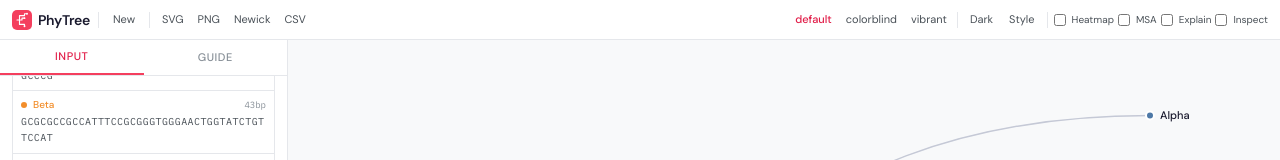
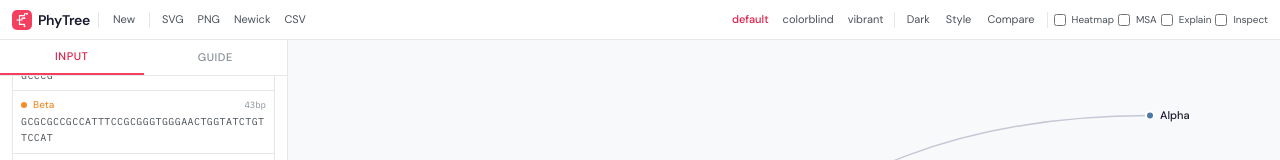
Before and after one commit to Llenoxinn/PHY-TREE---Phylogenetic-Tree-Builder, a React (Vite) app: page / in a window 1280 px wide. Both pictures are taken after typing "Sample" into the empty fields and a click on the button "+ Generate random sequences". Shown: the top 160 px of the page. Built offline with nearby package versions, Linux system fonts and the light colour scheme.

Commit message:
Phase 2: side-by-side comparison, node tooltips, matrix animation

```diff
--- a/src/App.tsx
+++ b/src/App.tsx
@@ -5,6 +5,7 @@ import { MethodSelector } from './components/controls/MethodSelector'
 import { ScoringSelector } from './components/controls/ScoringSelector'
 import { LayoutToggle } from './components/controls/LayoutToggle'
 import { StepReplayControls } from './components/controls/StepReplayControls'
+import { ComparisonView } from './components/visualization/ComparisonView'
 import { TreeCanvas } from './components/visualization/TreeCanvas'
 import { DistanceMatrixHeatmap } from './components/visualization/DistanceMatrixHeatmap'
 import { NodeInspectionPanel } from './components/visualization/NodeInspectionPanel'
@@ -42,7 +43,7 @@ export default function App() {
   const distanceMatrix = useAlignmentStore(s => s.distanceMatrix)
   const isComputing = useAlignmentStore(s => s.isComputing)
   const theme = useUIStore(s => s.theme)
-  const { showHeatmap, showExplainer, showNodePanel, showMSA } = useUIStore()
+  const { showHeatmap, showExplainer, showNodePanel, showMSA, comparisonMode } = useUIStore()
   const [activeTab, setActiveTab] = useState<'input' | 'howto'>('input')
   const [sidebarOpen, setSidebarOpen] = useState(true)
   const [rightPanelOpen, setRightPanelOpen] = useState(true)
@@ -150,7 +151,7 @@ export default function App() {
         <main className="flex-1 flex flex-col overflow-hidden relative bg-surface-alt min-w-0">
           <WelcomeHero />
 
-          {hasData && (
+          {hasData && !comparisonMode && (
             <div className="flex-1 relative" id="tree-svg-container">
               {isComputing && (
                 <div className="absolute inset-0 z-10 flex items-center justify-center bg-surface/80">
@@ -163,6 +164,7 @@ export default function App() {
               <TreeCanvas />
             </div>
           )}
+          {hasData && comparisonMode && <ComparisonView />}
 
           {hasData && (
             <div className="border-t border-border px-3 py-2 bg-surface flex-shrink-0">
--- a/src/components/layout/Header.tsx
+++ b/src/components/layout/Header.tsx
@@ -15,7 +15,7 @@ interface HeaderProps {
 }
 
 export function Header({ onToggleSidebar, onToggleRightPanel, onTogglePanel, hasData }: HeaderProps) {
-  const { palette, setPalette, theme, setTheme, toggleHeatmap, toggleExplainer, toggleNodePanel, showHeatmap, showExplainer, showNodePanel, showTreeSettings, toggleTreeSettings, showMSA, toggleMSA } = useUIStore()
+  const { palette, setPalette, theme, setTheme, toggleHeatmap, toggleExplainer, toggleNodePanel, showHeatmap, showExplainer, showNodePanel, showTreeSettings, toggleTreeSettings, showMSA, toggleMSA, comparisonMode, toggleComparison } = useUIStore()
   const { exportSVG, exportPNG } = useExport()
   const { fullTree } = useTreeStore()
   const { distanceMatrix } = useAlignmentStore()
@@ -132,6 +132,15 @@ export function Header({ onToggleSidebar, onToggleRightPanel, onTogglePanel, has
           </button>
         )}
 
+        {hasData && (
+          <button
+            onClick={toggleComparison}
+            className={`px-1.5 py-0.5 transition-colors ${comparisonMode ? 'text-blush-600 dark:text-blush-400 font-medium bg-blush-50 dark:bg-blush-900/20' : 'text-text-secondary hover:text-text-primary hover:bg-surface-hover'}`}
+          >
+            Compare
+          </button>
+        )}
+
         <div className="h-4 w-px bg-border mx-0.5" />
 
         {/* Panel toggles */}
--- /dev/null
+++ b/src/components/visualization/ComparisonView.tsx
@@ -0,0 +1,24 @@
+import { useTreeStore } from '../../store/tree-store'
+import { TreeCanvas } from './TreeCanvas'
+
+export function ComparisonView() {
+  const { upgmaSteps, njSteps } = useTreeStore()
+  const hasBoth = upgmaSteps.length > 0 && njSteps.length > 0
+
+  if (!hasBoth) return null
+
+  return (
+    <div className="flex-1 flex divide-x divide-border overflow-hidden">
+      <div className="flex-1 flex flex-col min-w-0 relative">
+        <div className="flex-1 relative" id="tree-svg-container-upgma">
+          <TreeCanvas stepsOverride={upgmaSteps} methodLabel="UPGMA" />
+        </div>
+      </div>
+      <div className="flex-1 flex flex-col min-w-0 relative">
+        <div className="flex-1 relative" id="tree-svg-container-nj">
+          <TreeCanvas stepsOverride={njSteps} methodLabel="Neighbor-Joining" />
+        </div>
+      </div>
+    </div>
+  )
+}
--- a/src/components/visualization/DistanceMatrixHeatmap.tsx
+++ b/src/components/visualization/DistanceMatrixHeatmap.tsx
@@ -57,6 +57,7 @@ export function DistanceMatrixHeatmap() {
                       style={{
                         backgroundColor: cellColor,
                         color: textColor,
+                        transition: 'background-color 0.3s ease, color 0.3s ease',
                       }}
                       onClick={isClickable ? () => setSelectedPair({ i: Math.min(i, j), j: Math.max(i, j) }) : undefined}
                       title={isClickable ? `Click to view alignment` : undefined}
--- a/src/components/visualization/TreeCanvas.tsx
+++ b/src/components/visualization/TreeCanvas.tsx
@@ -4,15 +4,21 @@ import { useTreeStore } from '../../store/tree-store'
 import { useSequenceStore } from '../../store/sequence-store'
 import { useUIStore } from '../../store/ui-store'
 import { getLeafColor, type PaletteName } from '../../lib/utils/colors'
-import type { TreeNode } from '../../types'
+import type { TreeNode, MergeStep } from '../../types'
 
-export function TreeCanvas() {
+interface TreeCanvasProps {
+  stepsOverride?: MergeStep[]
+  methodLabel?: string
+}
+
+export function TreeCanvas({ stepsOverride, methodLabel }: TreeCanvasProps) {
   const svgRef = useRef<SVGSVGElement>(null)
   const containerRef = useRef<HTMLDivElement>(null)
-  const { steps, currentStep, layoutType, selectNode } = useTreeStore()
+  const { steps: storeSteps, currentStep, layoutType, selectNode } = useTreeStore()
   const { setHovered, hoveredIndex } = useSequenceStore()
   const { palette, theme, treeSettings } = useUIStore()
 
+  const steps = stepsOverride ?? storeSteps
   const treeData = steps[currentStep]?.treeState ?? null
 
   const draw = useCallback(() => {
@@ -69,7 +75,12 @@ export function TreeCanvas() {
   }, [draw])
 
   return (
-    <div ref={containerRef} className="w-full h-full min-h-[300px]">
+    <div ref={containerRef} className="w-full h-full min-h-[300px] relative">
+      {methodLabel && (
+        <div className="absolute top-2 left-2 z-10 px-2 py-0.5 bg-surface/90 border border-border text-[10px] font-semibold uppercase tracking-wider text-text-secondary">
+          {methodLabel}
+        </div>
+      )}
       <svg ref={svgRef} className="w-full h-full" />
     </div>
   )
@@ -237,13 +248,21 @@ function drawRectangular(
 
   // Internal nodes
   const internalSize = Math.max(2, treeSettings.nodeSize - 2)
-  node.filter((d: any) => !!d.children).append('circle')
+  const internalNodes = node.filter((d: any) => !!d.children)
+  internalNodes.append('circle')
     .attr('r', internalSize)
     .attr('fill', linkColorHover)
     .attr('stroke', nodeStroke)
     .attr('stroke-width', 1.5)
     .style('cursor', 'pointer')
     .on('click', (_event: any, d: any) => selectNode(d.data))
+  internalNodes.append('title')
+    .text((d: any) => {
+      const data = d.data as any
+      const step = data.mergeStep !== undefined ? `Step #${data.mergeStep}` : ''
+      const dist = data.mergeDistance !== undefined ? `distance: ${data.mergeDistance.toFixed(4)}` : ''
+      return [step, dist].filter(Boolean).join(' \u2014 ')
+    })
 
   // Distance labels
   if (treeSettings.showDistances) {
@@ -392,7 +411,7 @@ function drawCircular(
 
   // Internal nodes
   const internalSize = Math.max(1.5, treeSettings.nodeSize - 2)
-  g.selectAll('.internal-dot')
+  const internalDots = g.selectAll('.internal-dot')
     .data(root.descendants().filter(d => !!d.children))
     .join('circle')
     .attr('cx', (d: any) => (d.y as number) * Math.cos((d.x as number) - Math.PI / 2))
@@ -403,6 +422,13 @@ function drawCircular(
     .attr('stroke-width', 1.5)
     .style('cursor', 'pointer')
     .on('click', (_event: any, d: any) => selectNode(d.data))
+  internalDots.append('title')
+    .text((d: any) => {
+      const data = d.data as any
+      const step = data.mergeStep !== undefined ? `Step #${data.mergeStep}` : ''
+      const dist = data.mergeDistance !== undefined ? `distance: ${data.mergeDistance.toFixed(4)}` : ''
+      return [step, dist].filter(Boolean).join(' \u2014 ')
+    })
 
   // Guide circle
   if (treeSettings.showGuideCircle) {
--- a/src/store/tree-store.ts
+++ b/src/store/tree-store.ts
@@ -12,6 +12,10 @@ interface TreeStore {
   selectedNode: TreeNode | null
   method: TreeMethod
   layoutType: LayoutType
+  upgmaSteps: MergeStep[]
+  njSteps: MergeStep[]
+  upgmaTree: TreeNode | null
+  njTree: TreeNode | null
   setMethod: (m: TreeMethod) => void
   setLayoutType: (t: LayoutType) => void
   buildTree: (labels: string[], distanceMatrix: number[][]) => void
@@ -34,18 +38,28 @@ export const useTreeStore = create<TreeStore>((set, get) => ({
   selectedNode: null,
   method: 'upgma',
   layoutType: 'rectangular',
+  upgmaSteps: [],
+  njSteps: [],
+  upgmaTree: null,
+  njTree: null,
   setMethod: (m: TreeMethod) => set({ method: m }),
   setLayoutType: (t: LayoutType) => set({ layoutType: t }),
   buildTree: (labels: string[], distanceMatrix: number[][]) => {
     const { method } = get()
-    const steps = method === 'upgma'
-      ? computeUPGMA(labels, distanceMatrix)
-      : computeNeighborJoining(labels, distanceMatrix)
-    const lastStep = steps[steps.length - 1]
+    const upgmaSteps = computeUPGMA(labels, distanceMatrix)
+    const njSteps = computeNeighborJoining(labels, distanceMatrix)
+    const upgmaTree = upgmaSteps[upgmaSteps.length - 1]?.treeState ?? null
+    const njTree = njSteps[njSteps.length - 1]?.treeState ?? null
+    const activeSteps = method === 'upgma' ? upgmaSteps : njSteps
+    const activeTree = method === 'upgma' ? upgmaTree : njTree
     set({
-      steps,
+      upgmaSteps,
+      njSteps,
+      upgmaTree,
+      njTree,
+      steps: activeSteps,
+      fullTree: activeTree,
       currentStep: 0,
-      fullTree: lastStep?.treeState ?? null,
       isPlaying: false,
       selectedNode: null,
     })
@@ -66,6 +80,9 @@ export const useTreeStore = create<TreeStore>((set, get) => ({
     if (currentStep > 0) set({ currentStep: currentStep - 1 })
   },
   selectNode: (n: TreeNode | null) => set({ selectedNode: n }),
-  reset: () => set({ steps: [], currentStep: 0, fullTree: null, isPlaying: false, selectedNode: null }),
+  reset: () => set({
+    steps: [], currentStep: 0, fullTree: null, isPlaying: false,
+    selectedNode: null, upgmaSteps: [], njSteps: [], upgmaTree: null, njTree: null,
+  }),
   setPlaySpeed: (s: number) => set({ playSpeed: s }),
 }))
--- a/src/store/ui-store.ts
+++ b/src/store/ui-store.ts
@@ -22,6 +22,7 @@ interface UIStore {
   showNodePanel: boolean
   showTreeSettings: boolean
   showMSA: boolean
+  comparisonMode: boolean
   palette: PaletteName
   theme: 'light' | 'dark'
   treeSettings: TreeSettings
@@ -30,6 +31,7 @@ interface UIStore {
   toggleNodePanel: () => void
   toggleTreeSettings: () => void
   toggleMSA: () => void
+  toggleComparison: () => void
   setPalette: (p: PaletteName) => void
   setTheme: (t: 'light' | 'dark') => void
   setTreeSettings: (s: Partial<TreeSettings>) => void
@@ -54,6 +56,7 @@ export const useUIStore = create<UIStore>((set) => ({
   showNodePanel: false,
   showTreeSettings: false,
   showMSA: false,
+  comparisonMode: false,
   palette: 'default',
   theme: 'light',
   treeSettings: DEFAULT_TREE_SETTINGS,
@@ -62,6 +65,7 @@ export const useUIStore = create<UIStore>((set) => ({
   toggleNodePanel: () => set(s => ({ showNodePanel: !s.showNodePanel })),
   toggleTreeSettings: () => set(s => ({ showTreeSettings: !s.showTreeSettings })),
   toggleMSA: () => set(s => ({ showMSA: !s.showMSA })),
+  toggleComparison: () => set(s => ({ comparisonMode: !s.comparisonMode })),
   setPalette: (p: PaletteName) => set({ palette: p }),
   setTheme: (t: 'light' | 'dark') => set({ theme: t }),
   setTreeSettings: (s) => set(state => ({ treeSettings: { ...state.treeSettings, ...s } })),
```
